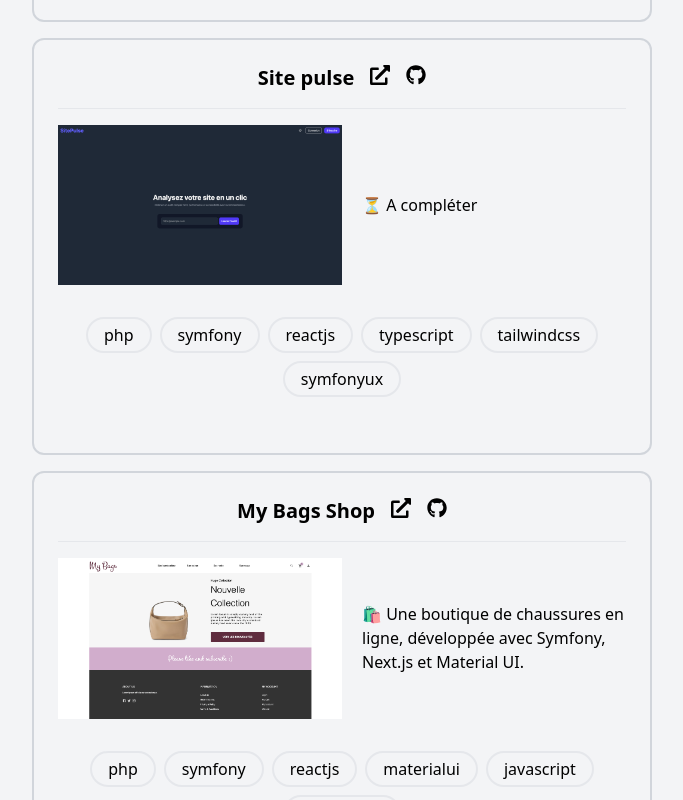
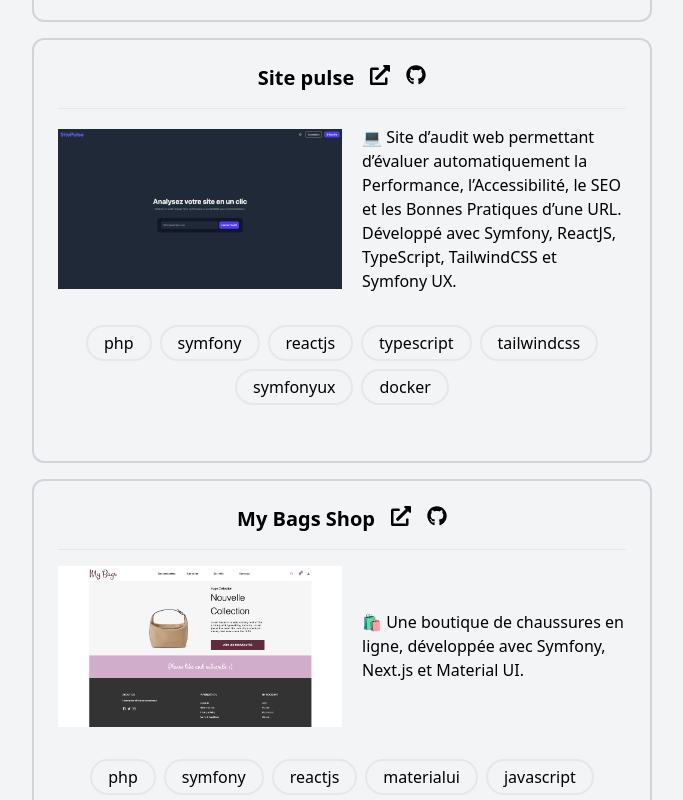
Before and after one commit to florentcussatlegras/fc-portfolio, a React (Create React App) app: page / in a window 1280 px wide. Shown: the part 2020-2820 px from the top of the page, without its empty margins (298-981 px from the left). Built offline with nearby package versions, Linux system fonts and the light colour scheme.

Commit message:
modify datas

```diff
--- a/src/assets/data_en.js
+++ b/src/assets/data_en.js
@@ -25,7 +25,7 @@ const data = {
 
       "This combination of long-term experience and up-to-date skills allows me to approach web projects with a comprehensive vision, combining robust backend systems with dynamic user interfaces.",
 
-      "My journey reflects my ability to learn, adapt, and deliver reliable and elegant solutions to technical challenges."
+      "My journey reflects my ability to learn, adapt, and deliver reliable and elegant solutions to technical challenges.",
     ],
   },
   skills: [
@@ -51,7 +51,7 @@ const data = {
         <div className="w-16 h-16 mx-auto">
           <CIcon icon={cibReact} className="w-full h-full" />
         </div>
-      )
+      ),
     },
     {
       skillName: "TailwindCSS",
@@ -64,9 +64,9 @@ const data = {
       description:
         "🥗 To help you adopt a healthier and more balanced diet, build with Symfony and TailwindCSS.",
       image: "screen_nutrition.png",
-      tags: ["php", "symfony", "tailwindcss", "symfonyux"],
+      tags: ["php", "symfony", "tailwindcss", "symfonyux", "docker"],
       link: "https://fc-nutrition.com",
-      linkGithub: "https://github.com/florentcussatlegras/liveforeat3.0",
+      linkGithub: "https://github.com/florentcussatlegras/assiette-ideale",
     },
     {
       title: "Ten Thousand Hours",
@@ -75,16 +75,24 @@ const data = {
       image: "screen_ten_thousand_years.png",
       tags: ["typescript", "nextjs", "heroui", "tailwindcss"],
       link: "https://fc-ten-thousand-hours.com",
-      linkGithub: "https://github.com/florentcussatlegras/tenthousandshours",
+      linkGithub: "https://github.com/florentcussatlegras/ten-thousand-hours",
     },
     {
       title: "Site pulse",
       description:
-        "⏳ A compléter",
+        "💻 A web auditing tool that automatically evaluates the Performance, Accessibility, SEO, and Best Practices of a given URL. Developed with Symfony, ReactJS, TypeScript, TailwindCSS, and Symfony UX.",
       image: "screen_site_pulse.png",
-      tags: ["php", "symfony", "reactjs", "typescript", "tailwindcss", "symfonyux"],
+      tags: [
+        "php",
+        "symfony",
+        "reactjs",
+        "typescript",
+        "tailwindcss",
+        "symfonyux",
+        "docker",
+      ],
       link: "https://sitepulse-production.up.railway.app/",
-      linkGithub: "https://github.com/florentcussatlegras/sitepulse",
+      linkGithub: "https://github.com/florentcussatlegras/site-pulse",
     },
     {
       title: "My Bags Shop",
@@ -100,16 +108,15 @@ const data = {
         "tailwindcss",
       ],
       link: "https://fc-bags-shop.com",
-      linkGithub:
-        "https://github.com/florentcussatlegras/ecommerce-symfony-react",
+      linkGithub: "https://github.com/florentcussatlegras/my-bags-shop",
     },
     {
       title: "Airbnb Clone",
       description:
         "🌍 A booking website imitating Airbnb, build with NextJS and TailwindCSS.",
-      image: "screen_nutrition.png",
+      image: "screen_airbnb_clone.png",
       tags: ["typescript", "nextjs", "tailwindcss"],
-      link: "https://airbnb-clone-pgpi3ccvd-florent-cussatlegras-projects.vercel.app",
+      link: "https://airbnb-clone-git-main-florent-cussatlegras-projects.vercel.app",
       linkGithub: "https://github.com/florentcussatlegras/airbnb-clone",
     },
   ],
--- a/src/assets/data_fr.js
+++ b/src/assets/data_fr.js
@@ -62,9 +62,9 @@ const data = {
       description:
         "🥗 Pour vous aider à adopter une alimentation plus saine et plus équilibrée, développé avec Symfony et TailwindCSS.",
       image: "screen_nutrition.png",
-      tags: ["php", "symfony", "tailwindcss", "symfonyux"],
+      tags: ["php", "symfony", "tailwindcss", "symfonyux", "docker"],
       link: "https://fc-nutrition.com",
-      linkGithub: "https://github.com/florentcussatlegras/liveforeat3.0",
+      linkGithub: "https://github.com/florentcussatlegras/assiette-ideale",
     },
     {
       title: "Ten Thousand Hours",
@@ -73,16 +73,24 @@ const data = {
       image: "screen_ten_thousand_years.png",
       tags: ["typescript", "nextjs", "heroui", "tailwindcss"],
       link: "https://fc-ten-thousand-hours.com",
-      linkGithub: "https://github.com/florentcussatlegras/tenthousandshours",
+      linkGithub: "https://github.com/florentcussatlegras/ten-thousand-hours",
     },
     {
       title: "Site pulse",
       description:
-        "⏳ A compléter",
+        "💻 Site d’audit web permettant d’évaluer automatiquement la Performance, l’Accessibilité, le SEO et les Bonnes Pratiques d’une URL. Développé avec Symfony, ReactJS, TypeScript, TailwindCSS et Symfony UX.",
       image: "screen_site_pulse.png",
-      tags: ["php", "symfony", "reactjs", "typescript", "tailwindcss", "symfonyux"],
+      tags: [
+        "php",
+        "symfony",
+        "reactjs",
+        "typescript",
+        "tailwindcss",
+        "symfonyux",
+        "docker",
+      ],
       link: "https://sitepulse-production.up.railway.app/",
-      linkGithub: "https://github.com/florentcussatlegras/sitepulse",
+      linkGithub: "https://github.com/florentcussatlegras/site-pulse",
     },
     {
       title: "My Bags Shop",
@@ -98,16 +106,15 @@ const data = {
         "tailwindcss",
       ],
       link: "https://fc-bags-shop.com",
-      linkGithub:
-        "https://github.com/florentcussatlegras/ecommerce-symfony-react",
+      linkGithub: "https://github.com/florentcussatlegras/my-bags-shop",
     },
     {
       title: "Airbnb Clone",
       description:
         "🌍 Un site de réservation imitant Airbnb, développé avec Next.js et TailwindCSS.",
-      image: "screen_nutrition.png",
+      image: "screen_airbnb_clone.png",
       tags: ["typescript", "nextjs", "tailwindcss"],
-      link: "https://airbnb-clone-pgpi3ccvd-florent-cussatlegras-projects.vercel.app",
+      link: "https://airbnb-clone-git-main-florent-cussatlegras-projects.vercel.app",
       linkGithub: "https://github.com/florentcussatlegras/airbnb-clone",
     },
   ],
```
Also changed, not shown: public/screen_airbnb_clone.png (added).
